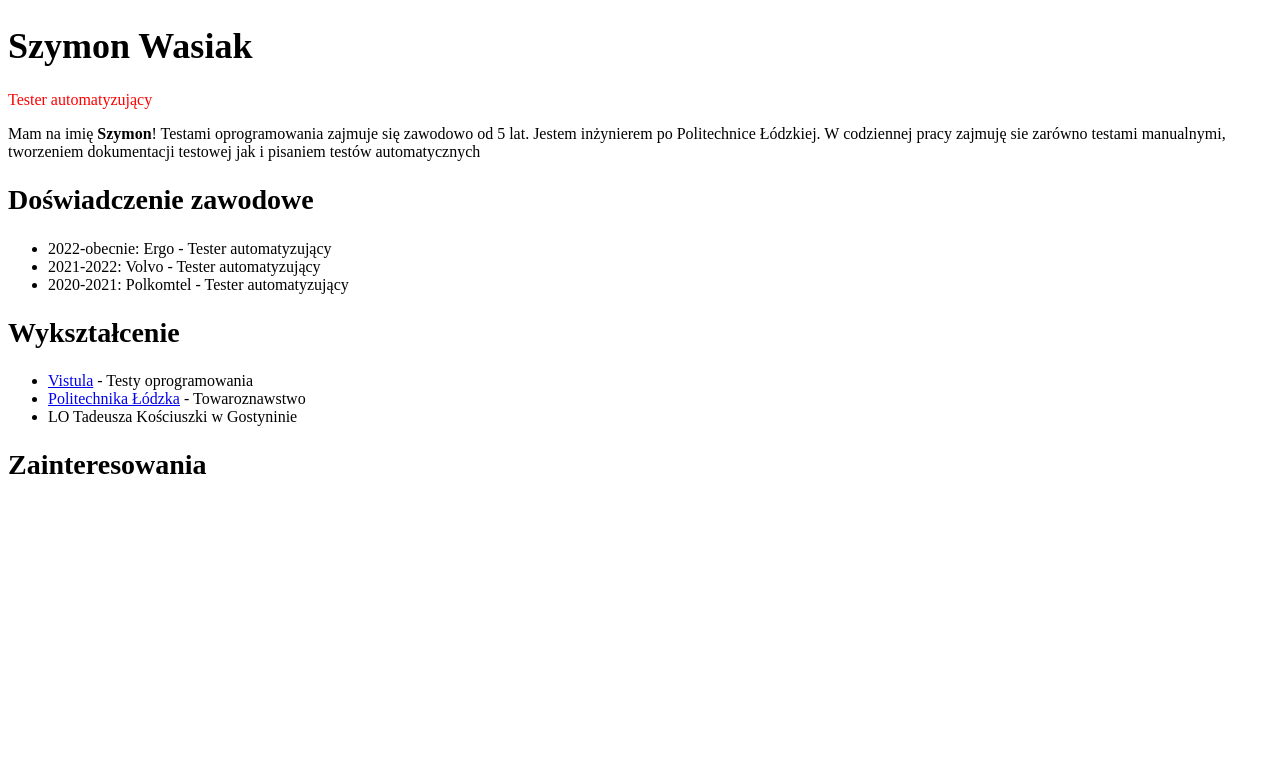
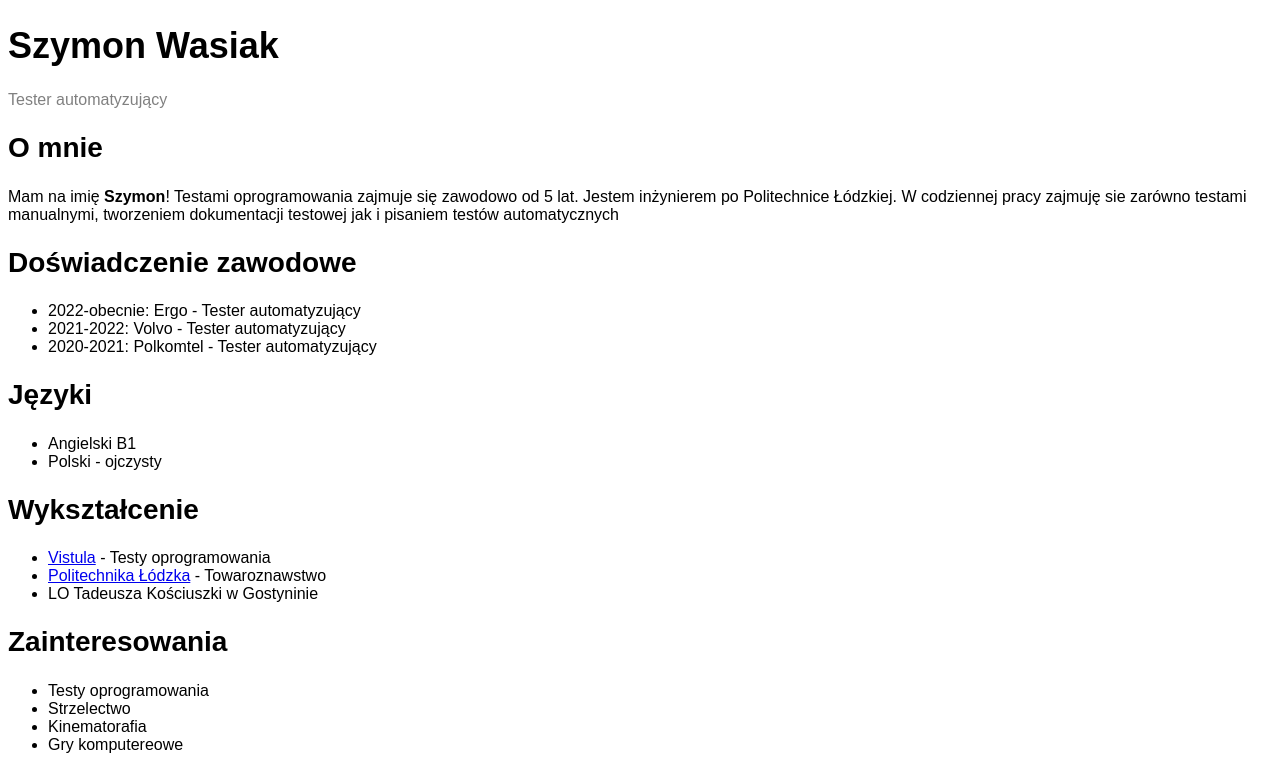
Before and after one commit to SzymonWasiak91/HTML-nad-CSS, a plain HTML site: page index.html in a window 1280 px wide. Shown: the part 161-931 px from the top of the page. Before the commit the page ends 800 px from the top, so only its background shows below. Drawn offline with Linux system fonts and the light colour scheme.

Commit message:
Add style.css with css and add sections and header tags to make our code more prity and rideble

```diff
--- a/index.html
+++ b/index.html
@@ -2,37 +2,56 @@
 <html>
     <head>
         <title>Szymon Wasiak - CV </title>
-        <style>
-            h2 {
-                font-size: 28px;
-            }
-            h1 {
-                font-size: 36px;
-            }
-        </style>
+        <link rel="stylesheet" href="style.css"/>
     </head>
     <body>
-        <img src=default-avatar.png width="150px" height="150px"/>
+        <header>
+        <img src=default-avatar.png /img>
         <h1>Szymon Wasiak</h1>
-        <span style="color:red;">Tester automatyzujący</span>
+        <span>Tester automatyzujący</span>
+        </header>
+        <main>
+            <section>
+                <h2>O mnie </h2>
                 <p>Mam na imię <b>Szymon</b>! Testami oprogramowania zajmuje
                     się zawodowo od 5 lat. Jestem inżynierem po Politechnice
                     Łódzkiej. W codziennej pracy zajmuję sie zarówno
                     testami manualnymi, tworzeniem dokumentacji testowej
                     jak i pisaniem testów automatycznych
                 </p>
+            </section>
+            <section>
                 <h2>Doświadczenie zawodowe</h2>
                 <ul>
                     <li>2022-obecnie: Ergo - Tester automatyzujący</li>
                     <li>2021-2022: Volvo - Tester automatyzujący</li>
                     <li>2020-2021: Polkomtel - Tester automatyzujący</li>
                 </ul>
+            </section>
+            <section>
+                <h2>Języki</h2>
+                <ul>
+                    <li>Angielski B1</li>
+                    <li>Polski - ojczysty</li>
+                </ul>
+            </section>
+            <section>
                 <h2>Wykształcenie</h2>
                 <ul>
                     <li><a href="https://vistula.edu.pl/">Vistula</a> - Testy oprogramowania</li>
                     <li><a href="https://p.lodz.pl/">Politechnika Łódzka</a> - Towaroznawstwo</li>
                     <li><a>LO Tadeusza Kościuszki w Gostyninie<a/></li>
                 </ul>
+            </section>
+            <section>
                 <h2>Zainteresowania</h2>
+                <ul>
+                    <li>Testy oprogramowania</li>
+                    <li>Strzelectwo</li>
+                    <li>Kinematorafia</li>
+                    <li>Gry komputereowe</li>
+                </ul>
+            </section>
+        </main>
     </body>
 </html>
--- /dev/null
+++ b/style.css
@@ -0,0 +1,16 @@
+body{
+    font-family: Arial;
+}
+h2 {
+    font-size: 28px;
+}
+h1 {
+    font-size: 36px;
+}
+span{
+    color: grey;
+}
+img{
+    width: 150px;
+    height: 150px;
+}
```
Lines whose indentation alone changed are shown as unchanged.
